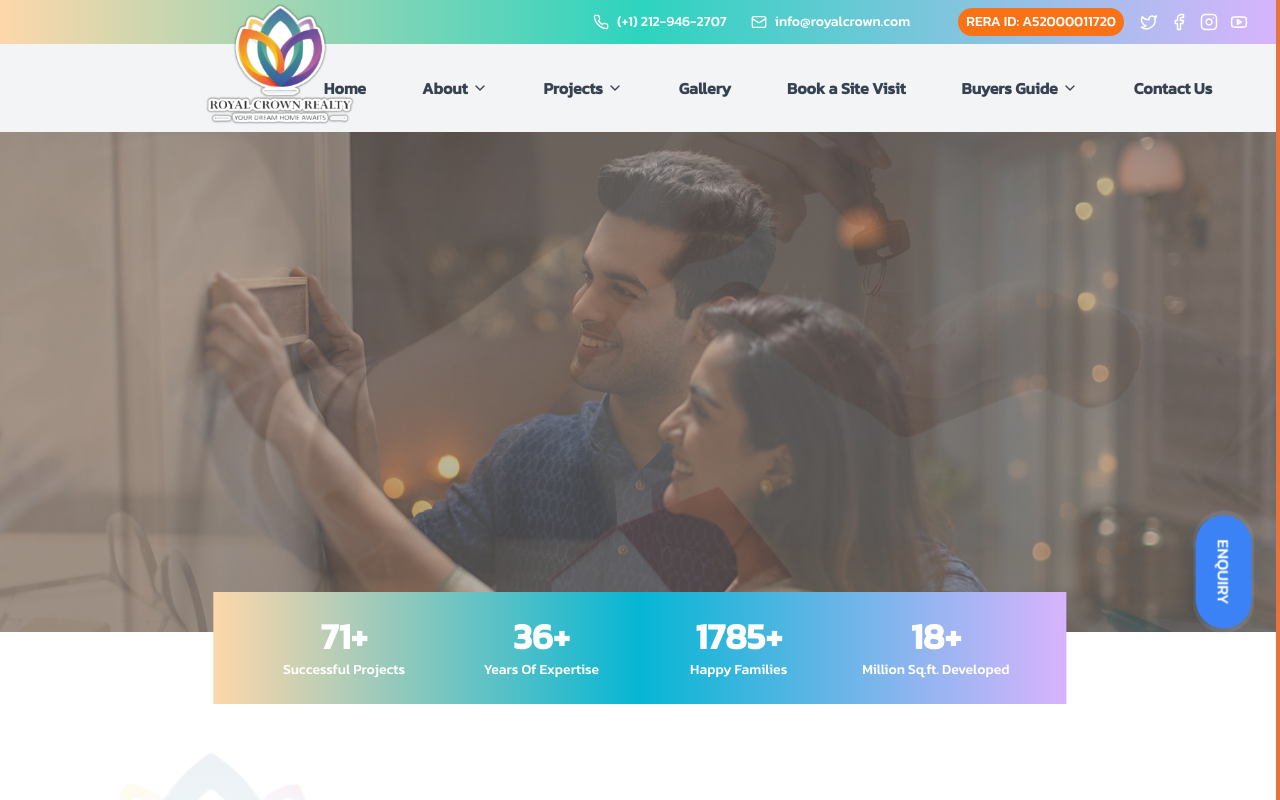
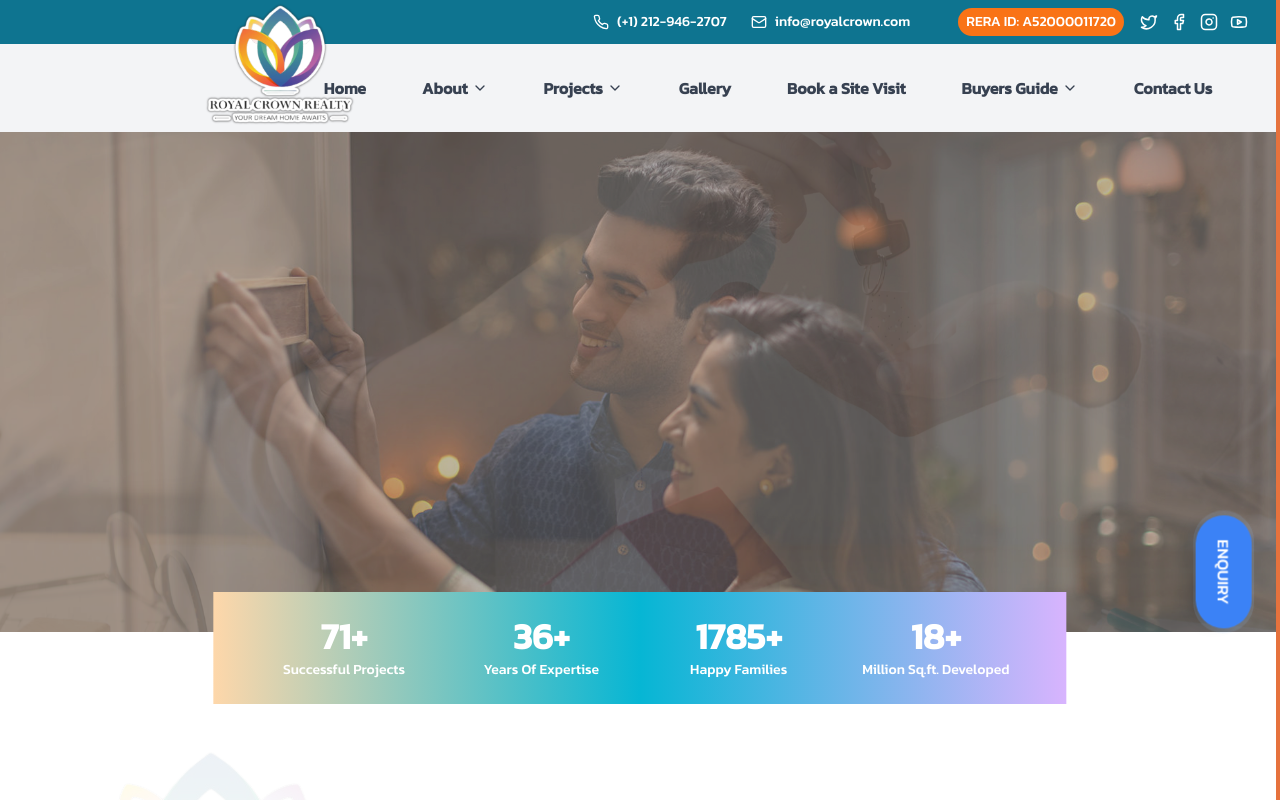
Before and after one commit to royalcrowninfra/royal, a Next.js app: page / in a window 1280 px wide. Shown: the top 800 px of the page. Built offline with nearby package versions, Linux system fonts and the light colour scheme.

Commit message:
bg change to the cyan -700

```diff
--- a/components/Header.jsx
+++ b/components/Header.jsx
@@ -79,7 +79,7 @@ const Navbar = () => {
         </Link>
       </div>
       {/* Top bar */}
-      <div className="bg-gradient-to-r from-orange-200 via-teal-400 to-purple-300 py-2">
+      <div className="bg-gradient-to-r bg-cyan-700 py-2">
         <div className="container mx-auto px-8 flex flex-col sm:flex-row justify-end items-center gap-2 sm:gap-12">
           <div className="flex flex-col sm:flex-row items-center space-y-2 sm:space-y-0 sm:space-x-6 mb-2 sm:mb-0">
             <span className="text-white text-xs sm:text-sm flex items-center">
```
